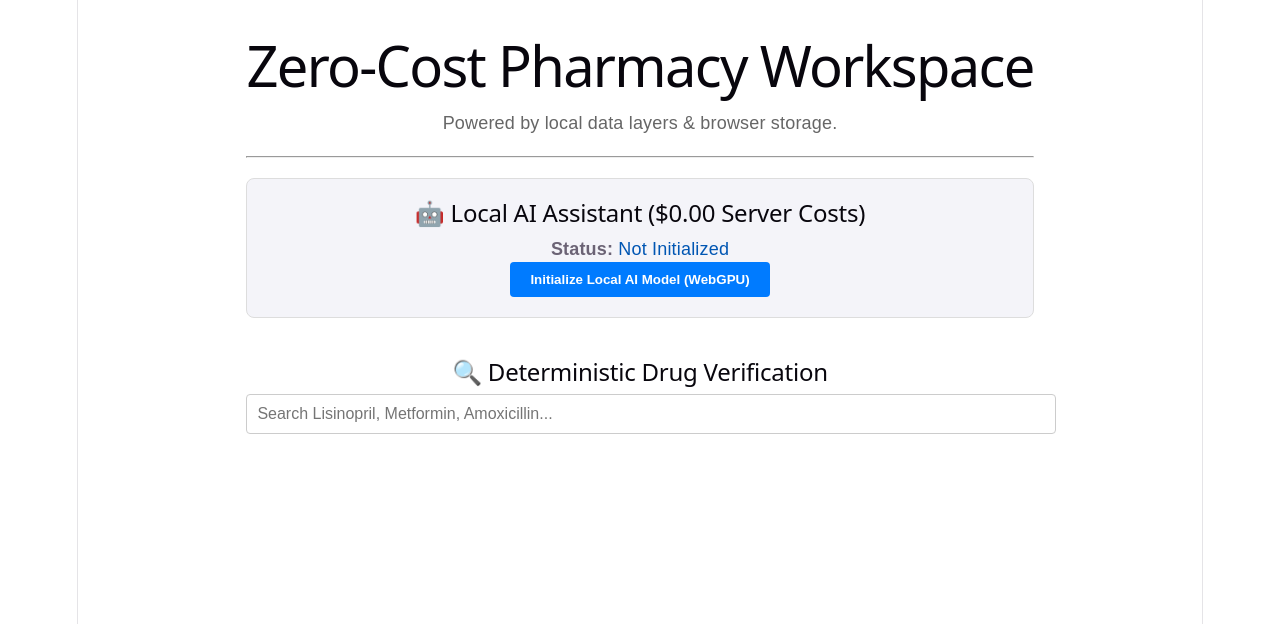
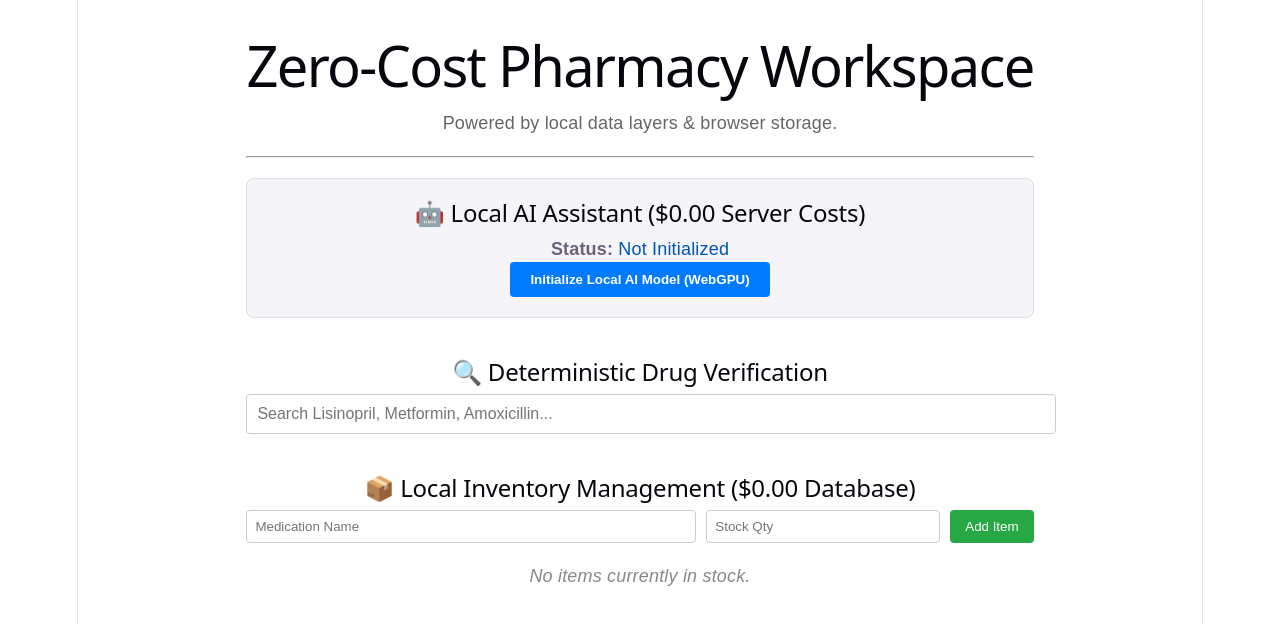
Before and after one commit to DevAppLop/free-pharmacy-app, a React (Vite) app: page / in a window 1280 px wide. Shown: the top 624 px of the page. Built offline with nearby package versions, Linux system fonts and the light colour scheme.

Commit message:
fix: change import hook setup to lowercase createEngine

```diff
--- a/src/App.jsx
+++ b/src/App.jsx
@@ -1,47 +1,53 @@
 import { useState, useEffect } from 'react';
+// Import the local knowledge base we created in Phase 2
 import { PHARMACY_KNOWLEDGE_BASE } from './pharmacyData';
-// Import CreateEngine for direct, worker-free execution
-import { CreateEngine } from '@mlc-ai/web-llm';
+// FIXED: Lowercase 'createEngine' to match the correct export from @mlc-ai/web-llm
+import { createEngine } from '@mlc-ai/web-llm';
 
 export default function App() {
   // --- STATE MANAGEMENT ---
+
+  // Inventory State (Loads from LocalStorage, defaults to empty array)
   const [inventory, setInventory] = useState(() => {
     const saved = localStorage.getItem('pharmacy_inventory');
     return saved ? JSON.parse(saved) : [];
   });
 
+  // Search & UI States
   const [searchQuery, setSearchQuery] = useState('');
   const [searchResults, setSearchResults] = useState([]);
   const [newItemName, setNewItemName] = useState('');
   const [newItemStock, setNewItemStock] = useState('');
 
-  // AI Module States
+  // Local AI Module States
   const [aiStatus, setAiStatus] = useState('Not Initialized');
   const [aiPrompt, setAiPrompt] = useState('');
   const [aiResponse, setAiResponse] = useState('');
   const [engine, setEngine] = useState(null);
 
   // --- EFFECTS ---
+
+  // Automatically save to LocalStorage whenever the 'inventory' array changes
   useEffect(() => {
     localStorage.setItem('pharmacy_inventory', JSON.stringify(inventory));
   }, [inventory]);
 
   // --- HANDLERS & LOGIC ---
 
-  // Direct WebGPU Engine Initialization (No complex background worker setups)
+  // Direct WebGPU Engine Initialization (No complex background worker files)
   const initAI = async () => {
-    setAiStatus('Initializing WebGPU & Loading Slices...');
+    setAiStatus('Initializing WebGPU & Loading Model Slices...');
     try {
-      // Light 1B parameter model optimized for web browsers
+      // Using a highly optimized, lightweight 1B parameter model perfect for browser execution
       const selectedModel = "Llama-3-8B-Instruct-q4f16_1-MLC";
 
       const replyProgressCallback = (report) => {
-        console.log(report.text);
+        console.log(report.text); // Prints compilation percentages directly to your browser console
         setAiStatus(report.text);
       };
 
-      // Direct inline creation
-      const aiEngine = await CreateEngine(selectedModel, {
+      // FIXED: Invoking the correct lowercase function constructor
+      const aiEngine = await createEngine(selectedModel, {
         initProgressCallback: replyProgressCallback,
       });
 
@@ -49,10 +55,11 @@ export default function App() {
       setAiStatus('Model Ready!');
     } catch (error) {
       console.error(error);
-      setAiStatus('Initialization failed. Check if your browser supports WebGPU.');
+      setAiStatus('Initialization failed. Make sure your browser supports WebGPU.');
     }
   };
 
+  // Submit prompt to the local AI engine
   const handleAiChat = async (e) => {
     e.preventDefault();
     if (!engine || !aiPrompt) return;
@@ -65,17 +72,20 @@ export default function App() {
       setAiResponse(reply.choices[0].message.content);
     } catch (error) {
       console.error(error);
-      setAiResponse('Inference processing error.');
+      setAiResponse('Error executing local inference.');
     }
   };
 
+  // Search the $0.00 deterministic database layer
   const handleSearch = (e) => {
     const query = e.target.value;
     setSearchQuery(query);
+
     if (query.trim() === '') {
       setSearchResults([]);
       return;
     }
+
     const filtered = PHARMACY_KNOWLEDGE_BASE.filter((med) =>
       med.generic_name.toLowerCase().includes(query.toLowerCase()) ||
       med.brand_names.some(brand => brand.toLowerCase().includes(query.toLowerCase()))
@@ -83,14 +93,28 @@ export default function App() {
     setSearchResults(filtered);
   };
 
+  // Add an item to the LocalStorage inventory list
   const handleAddInventory = (e) => {
     e.preventDefault();
     if (!newItemName || !newItemStock) return;
-    setInventory([...inventory, { id: Date.now(), name: newItemName, stock: parseInt(newItemStock, 10) }]);
+
+    const newItem = {
+      id: Date.now(),
+      name: newItemName,
+      stock: parseInt(newItemStock, 10),
+    };
+
+    setInventory([...inventory, newItem]);
     setNewItemName('');
     setNewItemStock('');
   };
 
+  // Remove an item from the LocalStorage inventory list
+  const handleRemoveInventory = (id) => {
+    setInventory(inventory.filter((item) => item.id !== id));
+  };
+
+  // --- RENDER UI ---
   return (
     <div style={{ fontFamily: 'sans-serif', maxWidth: '800px', margin: '0 auto', padding: '20px' }}>
       <h1>Zero-Cost Pharmacy Workspace</h1>
@@ -98,7 +122,7 @@ export default function App() {
 
       <hr style={{ margin: '20px 0' }} />
 
-      {/* SECTION 1: DIRECT AI LAYOUT */}
+      {/* SECTION 1: LOCAL AI ENGINE */}
       <section style={{ marginBottom: '40px', background: '#f4f4f9', padding: '20px', borderRadius: '8px', border: '1px solid #ddd' }}>
         <h2>🤖 Local AI Assistant ($0.00 Server Costs)</h2>
         <p><strong>Status:</strong> <span style={{ color: '#0056b3' }}>{aiStatus}</span></p>
@@ -132,7 +156,7 @@ export default function App() {
         )}
       </section>
 
-      {/* SECTION 2: DETERMINISTIC SEARCH */}
+      {/* SECTION 2: KNOWLEDGE BASE SEARCH */}
       <section style={{ marginBottom: '40px' }}>
         <h2>🔍 Deterministic Drug Verification</h2>
         <input
@@ -142,17 +166,78 @@ export default function App() {
           onChange={handleSearch}
           style={{ width: '100%', padding: '10px', fontSize: '16px', borderRadius: '4px', border: '1px solid #ccc' }}
         />
+
         {searchResults.length > 0 && (
           <div style={{ marginTop: '15px', background: '#f9f9f9', padding: '15px', borderRadius: '6px', border: '1px solid #ddd' }}>
             {searchResults.map((med, index) => (
-              <div key={index} style={{ marginBottom: '15px' }}>
-                <h3 style={{ margin: '0 0 5px 0', color: '#0056b3' }}>{med.generic_name}</h3>
+              <div key={index} style={{ marginBottom: '15px', paddingBottom: '15px', borderBottom: index !== searchResults.length - 1 ? '1px solid #eee' : 'none' }}>
+                <h3 style={{ margin: '0 0 5px 0', color: '#0056b3' }}>{med.generic_name} ({med.brand_names?.join(', ')})</h3>
                 <p><strong>Category:</strong> {med.category}</p>
+                <p><strong>Standard Dosage:</strong> {med.standard_dosage}</p>
+                <p><strong>Major Interactions:</strong> {med.major_interactions?.join(', ')}</p>
+                <span style={{ display: 'block', background: '#fff0f0', color: '#c00', padding: '8px', borderRadius: '4px', fontSize: '14px', fontWeight: 'bold' }}>
+                  ⚠️ Black Box Warning: {med.black_box_warning}
+                </span>
               </div>
             ))}
           </div>
         )}
       </section>
+
+      {/* SECTION 3: LOCAL INVENTORY */}
+      <section>
+        <h2>📦 Local Inventory Management ($0.00 Database)</h2>
+
+        <form onSubmit={handleAddInventory} style={{ display: 'flex', gap: '10px', marginBottom: '20px' }}>
+          <input
+            type="text"
+            placeholder="Medication Name"
+            value={newItemName}
+            onChange={(e) => setNewItemName(e.target.value)}
+            style={{ flex: 2, padding: '8px', borderRadius: '4px', border: '1px solid #ccc' }}
+          />
+          <input
+            type="number"
+            placeholder="Stock Qty"
+            value={newItemStock}
+            onChange={(e) => setNewItemStock(e.target.value)}
+            style={{ flex: 1, padding: '8px', borderRadius: '4px', border: '1px solid #ccc' }}
+          />
+          <button type="submit" style={{ padding: '8px 15px', background: '#28a745', color: '#fff', border: 'none', borderRadius: '4px', cursor: 'pointer' }}>
+            Add Item
+          </button>
+        </form>
+
+        {inventory.length === 0 ? (
+          <p style={{ color: '#888', fontStyle: 'italic' }}>No items currently in stock.</p>
+        ) : (
+          <table style={{ width: '100%', borderCollapse: 'collapse', textAlign: 'left' }}>
+            <thead>
+              <tr style={{ borderBottom: '2px solid #ddd' }}>
+                <th style={{ padding: '10px' }}>Medication</th>
+                <th style={{ padding: '10px' }}>Stock Quantity</th>
+                <th style={{ padding: '10px' }}>Action</th>
+              </tr>
+            </thead>
+            <tbody>
+              {inventory.map((item) => (
+                <tr key={item.id} style={{ borderBottom: '1px solid #eee' }}>
+                  <td style={{ padding: '10px' }}>{item.name}</td>
+                  <td style={{ padding: '10px' }}>{item.stock} units</td>
+                  <td style={{ padding: '10px' }}>
+                    <button
+                      onClick={() => handleRemoveInventory(item.id)}
+                      style={{ padding: '4px 8px', background: '#dc3545', color: '#fff', border: 'none', borderRadius: '4px', cursor: 'pointer', fontSize: '12px' }}
+                    >
+                      Delete
+                    </button>
+                  </td>
+                </tr>
+              ))}
+            </tbody>
+          </table>
+        )}
+      </section>
     </div>
   );
 }
```
